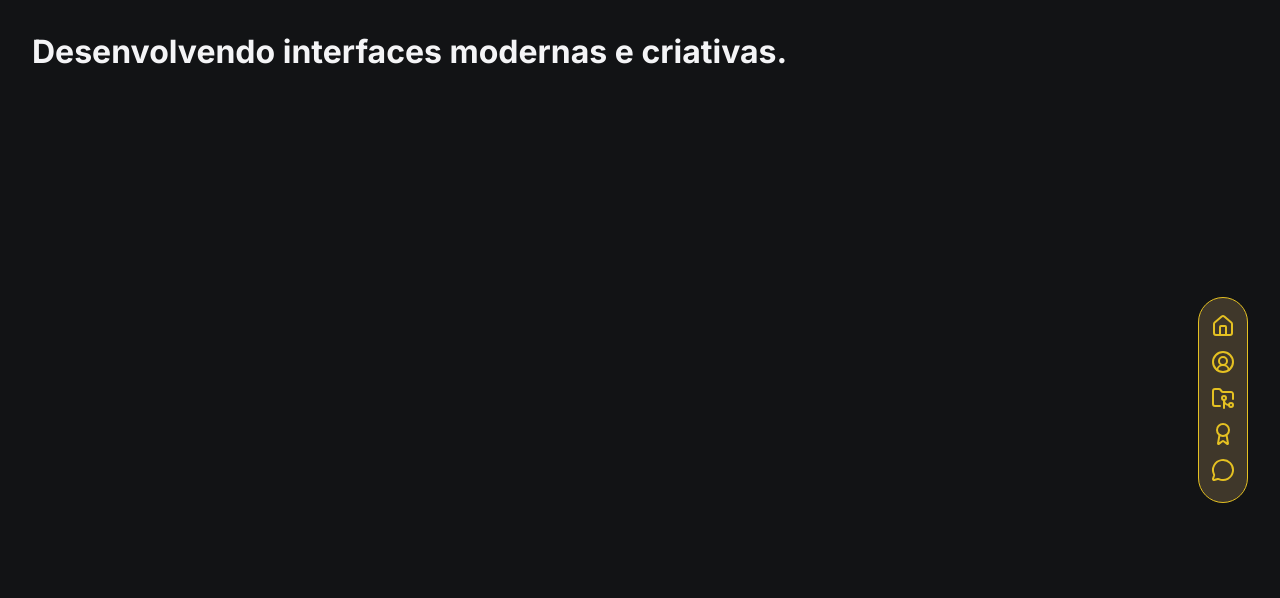
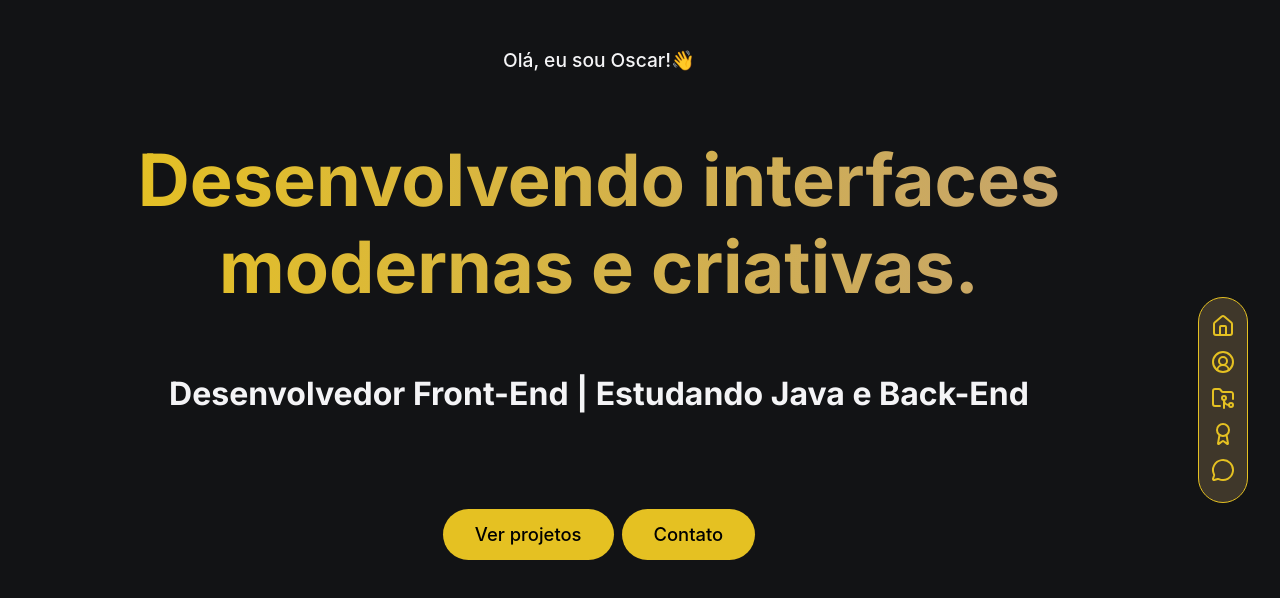
Before and after one commit to OscarDevv/portfolio-v2, a React (Vite) app: page / in a window 1280 px wide. Shown: the top 598 px of the page. Built offline with nearby package versions, Linux system fonts and the light colour scheme; a web font is replaced by a local one.

Commit message:
feat: finaliza pagina inicio

```diff
--- /dev/null
+++ b/src/components/ui/Button/Button.module.scss
@@ -0,0 +1,28 @@
+@use "../../../styles/variables" as *;
+
+.button {
+  font-family: "Inter", sans-serif;
+  font-weight: 500;
+  font-size: 1.15rem;
+  padding: 0.9rem 2rem;
+  background: $yellow;
+  border: none;
+  border-radius: 999px;
+  cursor: pointer;
+  transition: all 0.2s;
+
+  &:hover {
+    background: $gold;
+  }
+
+  &:focus {
+    filter: brightness(80%);
+  }
+}
+
+@media (max-width: 625px) {
+  .button {
+    padding: 0.75rem 1rem;
+    font-size: 1rem;
+  }
+}
--- /dev/null
+++ b/src/components/ui/Button/Button.types.ts
@@ -0,0 +1,4 @@
+import type { ButtonHTMLAttributes, PropsWithChildren } from "react";
+
+export interface ButtonProps
+  extends ButtonHTMLAttributes<HTMLButtonElement>, PropsWithChildren {}
--- /dev/null
+++ b/src/components/ui/Button/index.tsx
@@ -0,0 +1,10 @@
+import type { ButtonProps } from "./Button.types";
+import styles from "./Button.module.scss";
+
+export const Button = ({ children, ...props }: ButtonProps) => {
+  return (
+    <button className={styles.button} {...props}>
+      {children}
+    </button>
+  );
+};
--- /dev/null
+++ b/src/pages/Home/Home.module.scss
@@ -0,0 +1,56 @@
+@use "../../styles/variables" as *;
+
+.p,
+.h1,
+.h2 {
+  text-align: center;
+}
+
+.p {
+  font-weight: 500;
+  font-size: 1.2rem;
+  margin-top: 1rem;
+
+  .span {
+    display: inline-block;
+    transform-origin: 70% 70%;
+  }
+}
+
+.h1 {
+  font-size: 4.5rem;
+  margin: 4rem;
+  background: linear-gradient(to left, $gold, $yellow);
+  color: transparent;
+  background-clip: text;
+}
+
+.h2 {
+  font-size: 2rem;
+}
+
+.buttonContainer {
+  display: flex;
+  justify-content: center;
+  align-items: center;
+  gap: 0.5rem;
+  padding: 2rem 0;
+  margin-top: 4rem;
+}
+
+@media (max-width: 950px) {
+  .h1 {
+    margin: 2rem 0;
+    font-size: 3.5rem;
+  }
+
+  .buttonContainer {
+    margin-top: 2rem;
+  }
+}
+
+@media (max-width: 625px) {
+  .h1 {
+    font-size: 2.5rem;
+  }
+}
--- a/src/pages/Home/index.tsx
+++ b/src/pages/Home/index.tsx
@@ -1,15 +1,54 @@
-import { useRef } from "react";
+import { useRef, useState } from "react";
 import { useWriteText } from "../../hooks/useWriteText";
+import { motion } from "motion/react";
+import styles from "./Home.module.scss";
+import { Button } from "../../components/ui/Button";
+import { useNavigate } from "react-router-dom";
 
 export const Home = () => {
+  const [isGreetingHovered, setIsGreetingHovered] = useState(false);
+
   const titleElement = useRef<HTMLHeadingElement>(null);
   const titleContent = useWriteText(
     "Desenvolvendo interfaces modernas e criativas.",
+    20,
   );
+
+  const navigate = useNavigate();
 
   return (
     <>
-      <h1 ref={titleElement}>{titleContent}</h1>
+      <p
+        onMouseEnter={() => setIsGreetingHovered(true)}
+        onMouseLeave={() => setIsGreetingHovered(false)}
+        className={styles.p}
+      >
+        Olá, eu sou Oscar!
+        <motion.span
+          animate={
+            isGreetingHovered
+              ? { rotate: [0, 20, -10, 20, -10, 0] }
+              : { rotate: 0 }
+          }
+          transition={{ duration: 0.75 }}
+          className={styles.span}
+        >
+          👋
+        </motion.span>
+      </p>
+
+      <h1 className={styles.h1} ref={titleElement}>
+        {titleContent}
+      </h1>
+
+      <h2 className={styles.h2}>
+        Desenvolvedor Front-End | Estudando Java e Back-End
+      </h2>
+
+      <div className={styles.buttonContainer}>
+        <Button onClick={() => navigate("/projects")}>Ver projetos</Button>
+        <Button onClick={() => navigate("/contact")}>Contato</Button>
+      </div>
     </>
   );
 };
```
